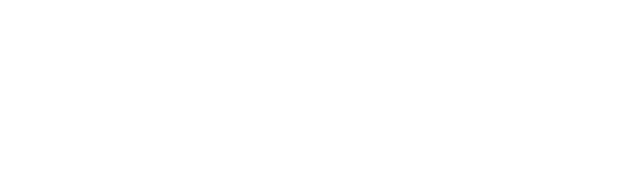
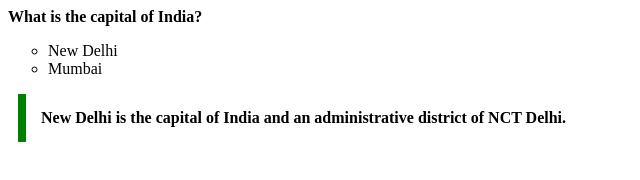
Before and after one commit to acciojob/trivia-sakshi-1140, a website: page main.html in a window 1280 px wide. Shown: the whole page, without its empty margins (0-640 px from the left). Drawn offline with Linux system fonts and the light colour scheme.

Commit message:
Update main.html

```diff
--- a/main.html
+++ b/main.html
@@ -1,8 +1,16 @@
 <!DOCTYPE html>
-
 <html>
-
 <head>
+    <style>
+        blockquote{
+    max-width: 600px;
+    margin: 10px;
+    padding: 15px;
+    border-left: 8px solid green;
+    background-color: #f8fffe"";
+    font-weight: bold;
+        }
+    </style>
 	<link rel="stylesheet" href="styles.css">
 </head>
 
@@ -10,7 +18,13 @@
 	<!-- the entire body must be written by student -->
     <script type="text/javascript" src="./script.js">
 </script>
-
+<b>What is the capital of India?</b>
+<ul style="list-style-type:circle;">
+    <li>New Delhi</li>
+    <li>Mumbai</li>
+</ul>
+<blockquote cite="https://en.wikipedia.org/wiki/New_Delhi">
+    New Delhi is the capital of India and an administrative district of NCT Delhi.
+</blockquote>
 </body>
-
 </html>
```
